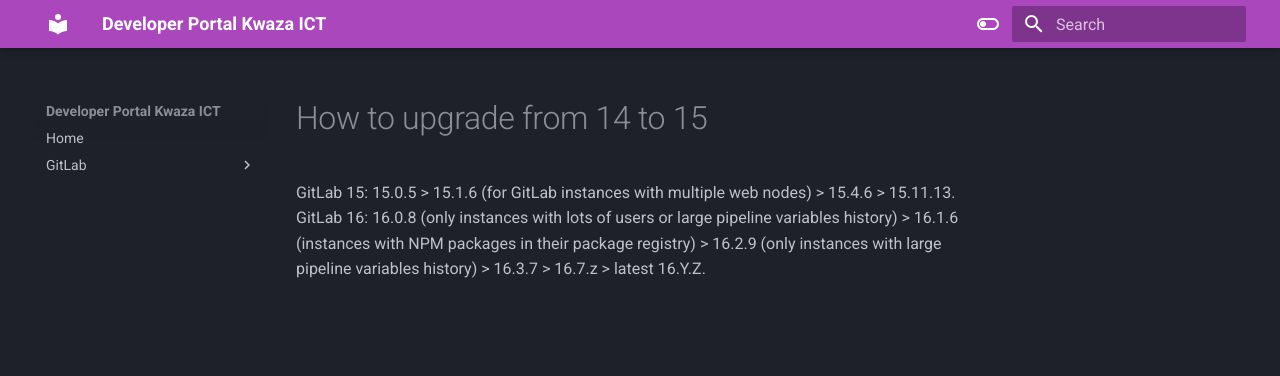
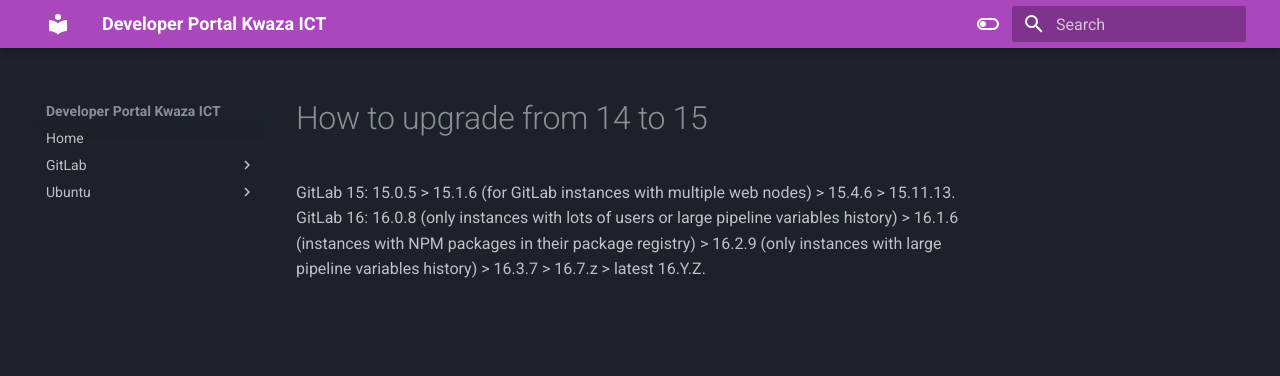
Before and after one commit to Kwaza-ICT/ops-portal, an MkDocs documentation site: the page built from docs/gitlab/15-to-16.md, in a window 1280 px wide. Shown: the top 376 px of the page. Built offline with MkDocs 1.6.1 and Material for MkDocs 9.7.7, drawn with Linux system fonts in a browser that asks for light colours.

```diff
--- a/mkdocs.yml
+++ b/mkdocs.yml
@@ -28,6 +28,9 @@
             - 'Upgrade 13 to 14':       'gitlab/13-to-14.md'
             - 'Upgrade 14 to 15':       'gitlab/14-to-15.md'
             - 'DB migration':           'gitlab/db-migration.md'
+    - Ubuntu:
+        - 'APT':
+            - 'Commands': 'ubuntu.md'
 
 # -------------------------------------------------------------------
 # Extensions: https://squidfunk.github.io/mkdocs-material/setup/extensions/
```
